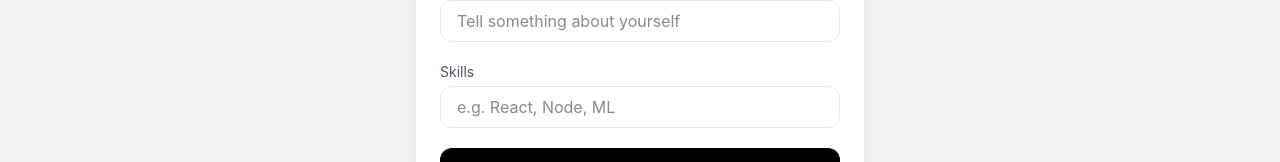
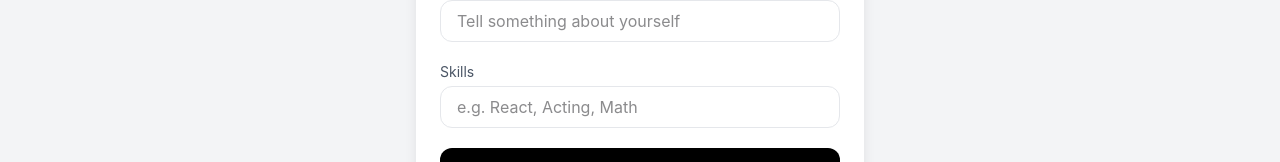
Before and after one commit to dipanshupandey/frontendPU, a React (Vite) app: page /edit in a window 1280 px wide. Shown: the part 535-697 px from the top of the page. Built offline with nearby package versions, Linux system fonts and the light colour scheme; no server answers.

Commit message:
feat(edit profile) backend integration

```diff
--- a/src/components/FeedCard.jsx
+++ b/src/components/FeedCard.jsx
@@ -31,7 +31,7 @@ const FeedCard = ({ user,variant }) => {
             {firstName} {lastName}{age ? `, ${age}` : ""}
           </h2>
 
-          {/* Prompt style (VERY Hinge-like) */}
+
           <div>
             <p className="text-xs text-gray-400 mb-1">
               About me
--- a/src/components/Navbar.jsx
+++ b/src/components/Navbar.jsx
@@ -1,6 +1,6 @@
 const Navbar=()=>{
     return (
-        <div className="navbar bg-base-100 shadow-sm">
+        <div className="navbar bg-base-100 shadow-sm sticky top-0 z-50">
   <div className="navbar-start">
     <div className="dropdown">
       <div tabIndex={0} role="button" className="btn btn-ghost btn-circle">
--- a/src/pages/EditProfile.jsx
+++ b/src/pages/EditProfile.jsx
@@ -1,23 +1,50 @@
 import React from "react";
+import { useState } from "react";
+import axios from "axios";
+import { BASE_URL } from "../utils/constants";
+import { useNavigate } from "react-router";
+import { useSelector,useDispatch } from "react-redux";
+import { login } from "../utils/userSlice";
 
 const EditProfile = () => {
+  const user=useSelector(store=>store.user);
+  console.log("select",user);
+  const navigate=useNavigate();
+  const dispatch=useDispatch();
+  const [firstName, setFirstName] = useState(user?.firstName||"");
+  const [lastName, setlastName] = useState(user?.lastName||"");
+  const [about, setabout] = useState(user?.about||"");
+  const [skills, setSkills] = useState(user?.skills||"");
+  const [photoURL, setPhotoURL] = useState(user?.photoURL||"");
+  async function handleEditClick() {
+    try {
+
+      const res=await axios.patch(BASE_URL+"profile/update",{firstName,lastName,about,skills,photoURL},{withCredentials:true});
+      // console.log("===>",res);
+      dispatch(login(res.data.data));
+      navigate("/profile");
+    } catch (error) {
+      console.log(error);
+    }
+  }
   return (
     <div className="min-h-screen bg-gray-100 flex items-center justify-center px-4">
-      <div className="bg-white w-full max-w-md p-6 rounded-2xl shadow-lg space-y-5">
+      <div className="bg-white w-full max-w-md p-6 rounded shadow-lg space-y-5">
 
         <h2 className="text-2xl font-semibold text-gray-800 text-center">
           Edit Profile
         </h2>
 
-        {/* Input Field */}
+
         {[
-          { label: "First Name", placeholder: "Enter first name" },
-          { label: "Last Name", placeholder: "Enter last name" },
-          { label: "Photo URL", placeholder: "Paste image link" },
-          { label: "About", placeholder: "Tell something about yourself" },
-          { label: "Skills", placeholder: "e.g. React, Node, ML" },
+          { label: "First Name", placeholder: "Enter first name", func: (e) => setFirstName(e.target.value), value: firstName },
+          { label: "Last Name", placeholder: "Enter last name", func: (e) => { setlastName(e.target.value) }, value: lastName },
+          { label: "Photo URL", placeholder: "Paste image link", func: (e) => setPhotoURL(e.target.value), value: photoURL },
+          { label: "About", placeholder: "Tell something about yourself", func: (e) => setabout(e.target.value), value: about },
+          { label: "Skills", placeholder: "e.g. React, Acting, Math", func: (e) => setSkills(e.target.value), value: skills },
         ].map((field, index) => (
           <div key={index} className="flex flex-col space-y-1">
+
             <label className="text-sm text-gray-600">
               {field.label}
             </label>
@@ -27,14 +54,17 @@ const EditProfile = () => {
               className="px-4 py-2 rounded-xl border border-gray-200
               focus:outline-none focus:ring-2 focus:ring-black/80
               transition-all duration-200"
+              onChange={field.func}
+              value={field.value}
             />
           </div>
         ))}
 
-        {/* Button */}
+
         <button
           className="w-full bg-black text-white py-2.5 rounded-xl
           hover:bg-gray-900 active:scale-95 transition-all duration-200"
+          onClick={handleEditClick}
         >
           Save Changes
         </button>
--- a/src/pages/Feed.jsx
+++ b/src/pages/Feed.jsx
@@ -26,7 +26,7 @@ const Feed=  ()=>{
         getFeed();
     },[]);
     return (
-        <div className="flex items-center justify-center mt-36">
+        <div className="flex items-center justify-center mt-[5%]">
         <FeedCard user={feedArr.length>2?feedArr[3]:{}} variant="feed"/>
         </div>
         )
```
